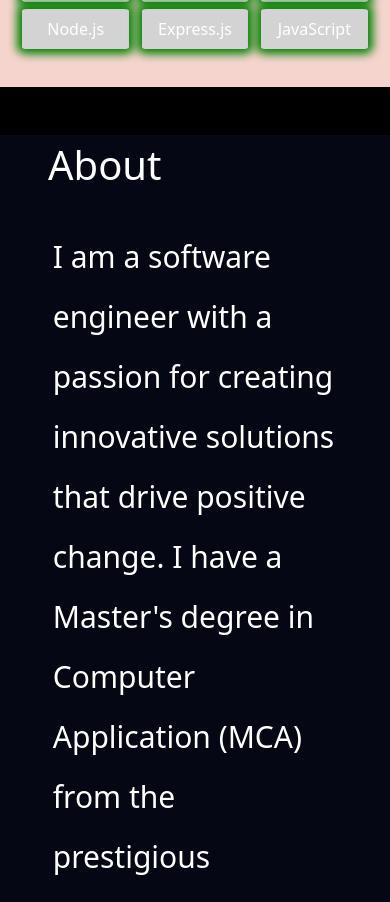
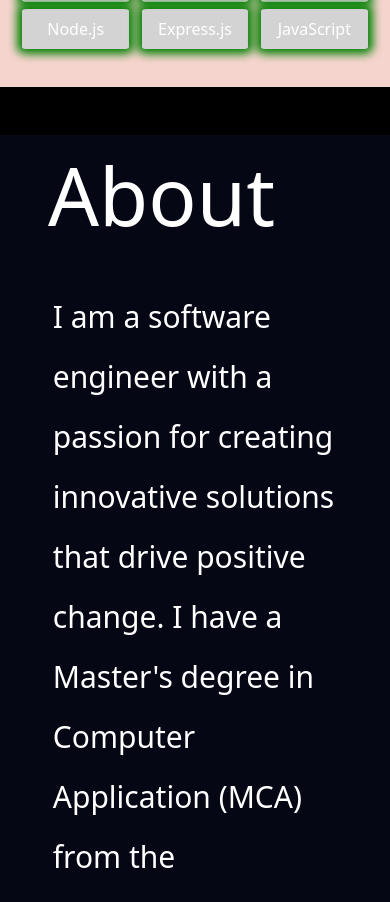
Before and after one commit to Ankitthakur2/Web-Portfolio, a React (Create React App) app: page /about in a window 390 px wide. Shown: the part 1400-2302 px from the top of the page. Built offline with nearby package versions, Linux system fonts and the light colour scheme; the HTML template or start-up script is replaced by a standard one; a web font is replaced by a local one.

Commit message:
Update experience.css

```diff
--- a/src/routes/experience.css
+++ b/src/routes/experience.css
@@ -187,9 +187,7 @@
     justify-content: center;
   }
 
-  .intro p {
-    font-size: 40px;
-  }
+
 
   .profession p {
     font-size: 50px;
```
